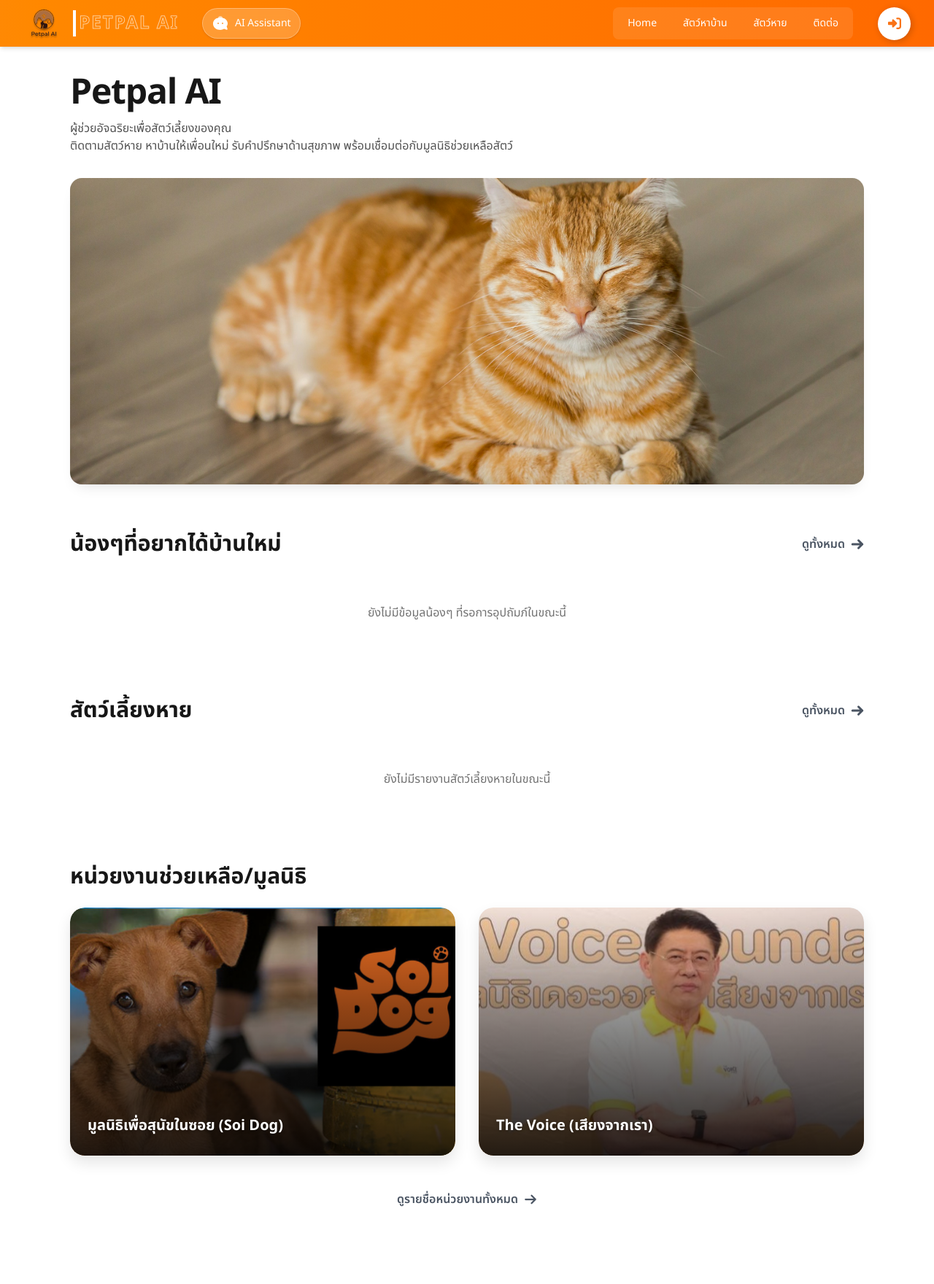
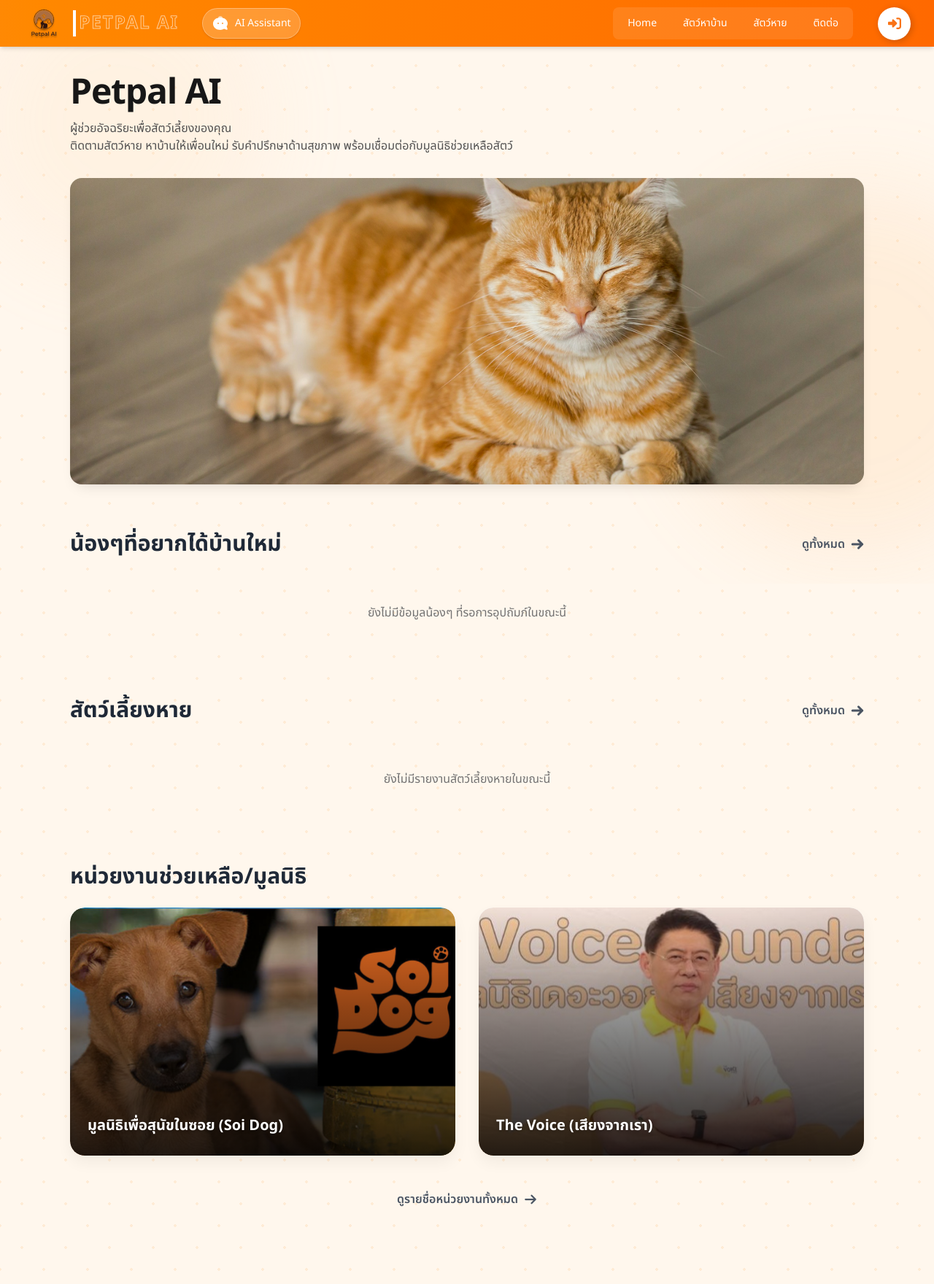
Before and after one commit to pudcharapon2302/Petpal_Project, a Django app: page / in a window 1280 px wide. Shown: the whole page at 73% size. Run offline with Django 5.2, Linux system fonts and the light colour scheme; data that the repository does not hold is empty; some libraries are stand-ins or nearby versions.

Commit message:
updata UI landing page

```diff
--- a/Petpal_AI/myapp/templates/myapp/landing.html
+++ b/Petpal_AI/myapp/templates/myapp/landing.html
@@ -15,18 +15,54 @@
   <style>
     html, body { font-family: "Noto Sans Thai", system-ui, -apple-system, sans-serif; }
 
-    /* --- CSS Universal Hover Card (แก้ไขแล้ว) --- */
+    /* --- 1. Soft Cute Pattern (ปรับปรุงใหม่: สบายตาขึ้น) --- */
+    body {
+        background-color: #fff7ed; /* สีส้มครีมอ่อนๆ */
+
+        /* ✅ แก้ไข: ปรับสีจุดให้จางลงมาก (rgba) และขยายระยะห่าง (60px) */
+        background-image:
+            radial-gradient(rgba(253, 186, 116, 0.2) 2px, transparent 2px),
+            radial-gradient(rgba(253, 186, 116, 0.2) 2px, transparent 2px);
+        background-size: 60px 60px;
+        background-position: 0 0, 30px 30px;
+
+        color: #1f2937;
+        overflow-x: hidden;
+    }
+
+    /* Animation ฉากหลัง */
+    .shape-blob {
+        position: absolute;
+        background: linear-gradient(180deg, #fdba74 0%, #fed7aa 100%);
+        border-radius: 50%;
+        /* ✅ แก้ไข: ลดความทึบลงเหลือ 0.15 ให้ดูเป็นแสงนวลๆ ไม่กวนสายตา */
+        opacity: 0.15;
+        filter: blur(60px); /* เบลอมากขึ้น */
+        z-index: -1;
+        animation: float 25s infinite ease-in-out;
+    }
+    .shape-1 { top: -10%; left: -5%; width: 400px; height: 400px; animation-delay: 0s; background: #fed7aa; }
+    .shape-2 { bottom: 10%; right: -10%; width: 500px; height: 500px; animation-delay: -5s; background: #fdba74; }
+    .shape-3 { top: 40%; right: 20%; width: 200px; height: 200px; animation-delay: -10s; background: #fcd34d; opacity: 0.1; }
+
+    @keyframes float {
+        0% { transform: translate(0, 0) rotate(0deg); }
+        33% { transform: translate(30px, 50px) rotate(120deg); }
+        66% { transform: translate(-20px, 20px) rotate(240deg); }
+        100% { transform: translate(0, 0) rotate(360deg); }
+    }
+
+    /* --- CSS Universal Hover Card --- */
     .hover-card-container {
       width: 100%;
-      height: 340px; /* เพิ่มความสูงนิดหน่อยให้ดูโปร่ง */
+      height: 340px;
       position: relative;
       border-radius: 20px;
       overflow: hidden;
-      box-shadow: 0 10px 20px rgba(0,0,0,0.1);
+      box-shadow: 0 10px 20px rgba(0,0,0,0.05); /* ลดเงาลงนิดนึง */
       background: #f3f4f6;
     }
 
-    /* แสง Glow ด้านหลัง */
     .hover-card-container::before {
       content: ""; z-index: -1; position: absolute; inset: 0;
       background: linear-gradient(-45deg, #f97316 0%, #fbbf24 100%);
@@ -42,13 +78,12 @@
     }
     .hover-card .img-content img { width: 100%; height: 100%; object-fit: cover; transition: all 0.6s cubic-bezier(0.23, 1, 0.320, 1); }
 
-    /* Overlay เนื้อหา */
     .hover-card .content {
       position: absolute; top: 0; left: 0; width: 100%; height: 100%;
-      display: flex; flex-direction: column; justify-content: flex-end; /* ให้เนื้อหาเริ่มจากด้านล่าง */
+      display: flex; flex-direction: column; justify-content: flex-end;
       padding: 24px;
-      background: linear-gradient(to top, rgba(0,0,0,0.85) 0%, rgba(0,0,0,0.4) 60%, rgba(0,0,0,0) 100%); /* ไล่สีดำจากล่างขึ้นบน */
-      opacity: 1; /* ให้โชว์ตลอดเวลา แต่อาจจะจางๆ */
+      background: linear-gradient(to top, rgba(0,0,0,0.85) 0%, rgba(0,0,0,0.4) 60%, rgba(0,0,0,0) 100%);
+      opacity: 1;
       transition: all 0.4s ease-in-out;
     }
 
@@ -59,11 +94,10 @@
 
     .hover-card .content .desc-box {
         color: #e5e5e5; font-size: 14px;
-        max-height: 0; overflow: hidden; opacity: 0; /* ซ่อนรายละเอียดไว้ก่อน */
+        max-height: 0; overflow: hidden; opacity: 0;
         transition: all 0.5s cubic-bezier(0.23, 1, 0.320, 1);
     }
 
-    /* ✅ แก้ไข: บังคับขนาดไอคอน SVG ให้เล็กเสมอ */
     .hover-card .content svg {
         width: 16px !important;
         height: 16px !important;
@@ -71,16 +105,14 @@
         display: inline-block;
     }
 
-    /* Hover States */
     .hover-card:hover .img-content { scale: 1.1; rotate: 1deg; filter: blur(2px); }
 
-    /* ตอน Hover ให้รายละเอียดเลื่อนขึ้นมา */
     .hover-card:hover .content .desc-box {
         max-height: 150px; opacity: 1; margin-top: 8px;
     }
     .hover-card:hover .content {
         background: linear-gradient(to top, rgba(0,0,0,0.9) 0%, rgba(0,0,0,0.6) 100%);
-        justify-content: center; /* ย้ายมาตรงกลางตอน Hover */
+        justify-content: center;
     }
 
     /* --- CSS View All Button --- */
@@ -112,11 +144,17 @@
     .soft-card { box-shadow: 0 10px 20px -10px rgba(0,0,0,.15); }
   </style>
 </head>
-<body class="bg-white text-neutral-900">
+<body class="text-neutral-900">
 
     {% include "myapp/partials/navbar.html" %}
 
-  <main class="mx-auto max-w-6xl px-4 sm:px-6 lg:px-8 py-10">
+    <div class="fixed inset-0 overflow-hidden pointer-events-none -z-10">
+        <div class="shape-blob shape-1"></div>
+        <div class="shape-blob shape-2"></div>
+        <div class="shape-blob shape-3"></div>
+    </div>
+
+  <main class="relative z-10 mx-auto max-w-6xl px-4 sm:px-6 lg:px-8 py-10">
 
     <header class="mb-8">
       <h1 class="text-4xl sm:text-5xl font-extrabold tracking-tight">
```
